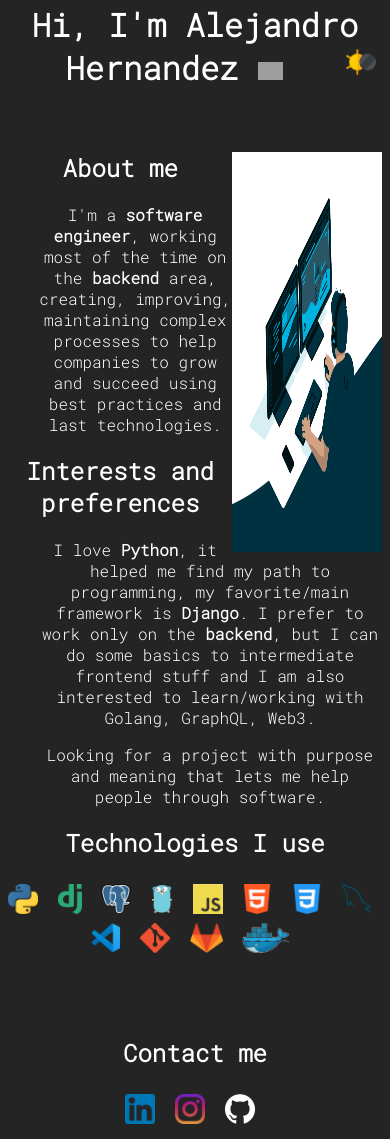
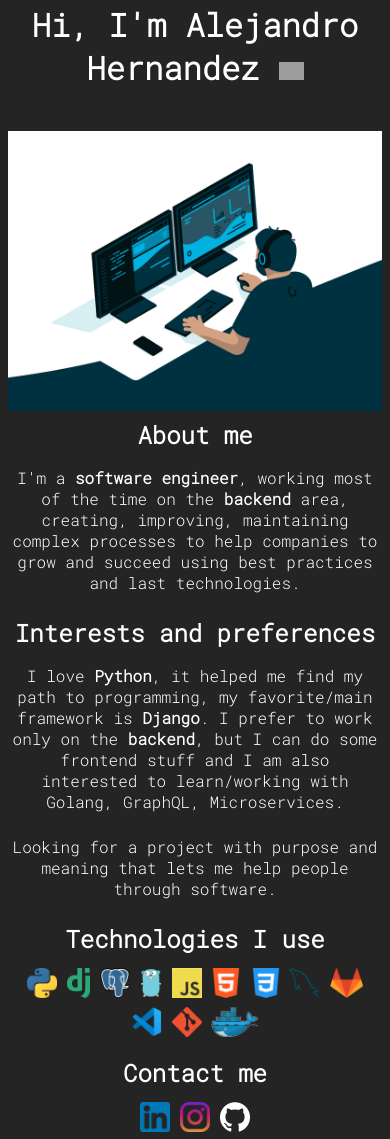
Before and after one commit to alehdzdev/alehdzdev.github.io, a plain HTML site: page index.html in a window 390 px wide. Shown: the part 36-1175 px from the top of the page. Drawn offline with Linux system fonts and the light colour scheme; grey boxes are pictures that could not be loaded.

Commit message:
[ADD] responsive views

```diff
--- a/index.html
+++ b/index.html
@@ -1,12 +1,12 @@
 <!DOCTYPE html>
-<html lang="en">
+<html manifest="cache.appcache">
 
 <head>
   <meta charset="UTF-8">
   <meta http-equiv="X-UA-Compatible" content="IE=edge">
   <meta name="viewport" content="width=device-width, initial-scale=1.0">
-  <meta name="description" content="I'm Alejandro Hernandez software engineer working with Python, Django and RestFramework">
-  <title>AleHdzDev</title>
+  <meta name="description" content="I'm Alejandro Hernandez a software engineer working with Python, Django and RestFramework">
+  <title>Alejandro Hernandez Software Engineer</title>
   <link rel="stylesheet" href="style.css">
   <link rel="preconnect" href="https://fonts.googleapis.com">
   <link rel="preconnect" href="https://fonts.gstatic.com" crossorigin>
@@ -15,27 +15,26 @@
 
 <body>
   <div id="header">
+    <!-- <button id="dark-mode-button" onclick="myFunction()"><img width="30px" height="30px" src="assets/dark-mode.png"></button> -->
     <h1 align="center">Hi, I'm Alejandro Hernandez <img
       src="https://media.giphy.com/media/hvRJCLFzcasrR4ia7z/giphy.gif" width="25px">
-    <button id="dark-mode-button" onclick="myFunction()"><img width="30px" height="30px" src="assets/dark-mode.png"></button>
+    <h1>
   </div>
-  <h1>
 
-  <img id="guy_gif" align="right" alt="GIF" src="assets/coding.gif" width="40%" height="400" style="vertical-align: middle" />
-  <h2 align="center">About me</h2>
-  <p class="text">
-    I'm a <strong>software engineer</strong>, working most of the time on the <strong>backend</strong> area, creating, improving, maintaining complex
-    processes to help companies to grow and succeed using best practices and last technologies.
-  </p>
-
-  <div id="interests">
+  <div id="about">
+    <img id="guy-gif" align="right" alt="GIF" src="assets/coding.gif"/>
+    <h2 align="center">About me</h2>
+    <p class="text">
+      I'm a <strong>software engineer</strong>, working most of the time on the <strong>backend</strong> area, creating, improving, maintaining complex
+      processes to help companies to grow and succeed using best practices and last technologies.
+    </p>
     <h2 align="center">Interests and preferences</h2>
     <p class="text">
       I love <strong>Python</strong>, it helped me find my path to programming, my favorite/main framework is <strong>Django</strong>. I prefer to
       work
-      only on the <strong>backend</strong>, but I can do some basics to intermediate frontend stuff and I am also interested to
+      only on the <strong>backend</strong>, but I can do some frontend stuff and I am also interested to
       learn/working
-      with Golang, GraphQL, Web3.
+      with Golang, GraphQL, Microservices.
     </p>
     <p class="text">
       Looking for a project with purpose and meaning that lets me help people through software.
@@ -52,20 +51,20 @@
     <code><img class="icon" title="HTML" height="30 "src="assets/html.png"></code>
     <code><img class="icon" title="CSS" height="30 "src="assets/css.png"></code>
     <code><img class="icon" title="Mysql" height="30 "src="assets/mysql.png"></code>
+    <code><img class="icon" title="Gitlab" height="30 "src="assets/gitlab.png"></code>
     <code><img class="icon" title="VSCode" height="30 "src="assets/vscode.png"></code>
     <code><img class="icon" title="Git" height="30 "src="assets/git.png"></code>
-    <code><img class="icon" title="Gitlab" height="30 "src="assets/gitlab.png"></code>
     <code><img class="icon" title="Docker" height="30 "src="assets/docker.png"></code>
   </div>
+
   <footer id="footer">
     <div align="center">
       <h2 align="center">Contact me</h2>
       <a target="_blank" href="https://www.linkedin.com/in/alehdzdev/"><img class="icon" title="LinkedIn" height="30" src="assets/linkedin.png"></a>
       <a target="_blank" href="https://www.instagram.com/alehdzdev/"><img class="icon" title="Instagram" height="30" src="assets/instagram.png"></a>
-      <a target="_blank" href="https://github.com/alehdzdev"><img class="icon" title="GitHub" height="30" src="assets/github.png"></a>
+      <a target="_blank" href="https://github.com/alehdzdev"><img id="github_logo"" class="icon" title="GitHub" height="30" src="assets/github.png"></a>
     </div>
   </footer>
   <script src="app.js"></script>
 </body>
-
 </html>
--- a/style.css
+++ b/style.css
@@ -1,8 +1,46 @@
+/* ----------------------------------------------------- */
+/* TAGS */
+/* ----------------------------------------------------- */
+
 body {
     background-color: #242424;
     color: white;
     font-family: 'Roboto Mono', monospace;
 }
+
+/* h1 {
+    padding-left: 1rem;
+} */
+
+/* ----------------------------------------------------- */
+/* IDS */
+/* ----------------------------------------------------- */
+
+#dark-mode-button {
+    float: right;
+    background-color: transparent;
+    border: none;
+}
+
+#header {
+    padding-top: 10px;
+    padding-bottom: 20px;
+}
+
+#footer {
+    margin-top: 5rem;
+}
+
+#guy-gif {
+    vertical-align: middle;
+    height: 400px;
+    width: 600px;
+    padding-right: 2rem;
+}
+
+/* ----------------------------------------------------- */
+/* CLASSES */
+/* ----------------------------------------------------- */
 
 .light-mode {
     background-color: #b8b8b8;
@@ -19,17 +57,33 @@ body {
     padding-right: 10px
 }
 
-#dark-mode-button {
-    float: right;
-    background-color: transparent;
-    border: none;
-}
+/* ----------------------------------------------------- */
+/* MEDIA QUERYS */
+/* ----------------------------------------------------- */
 
-#header {
-    padding-top: 10px;
-    padding-bottom: 20px;
-}
-
-#footer {
-    margin-top: 80px;
-}
+@media only screen and (max-width: 900px) {
+    #footer {
+      margin-top: 1rem;
+      padding-bottom: 1rem;
+    }
+    #about {
+        display: grid;
+    }
+    #guy-gif {
+        padding-right: 0rem;
+        width: 100%;
+        height: auto;
+    }
+    .text {
+        padding-left: 0px;
+        text-align: center;
+        margin-top: 0.5rem;
+    }
+    h2 {
+        margin: 0.5rem 0 0.5rem 0;
+    }
+    .icon {
+        padding-top: 5px;
+        padding-right: 0px
+    }
+  }
```
Also changed, not shown: assets/github_dark.png (added).
